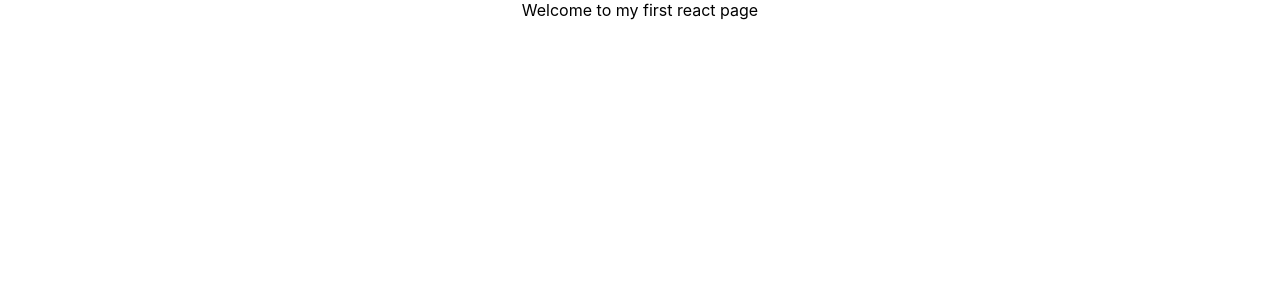
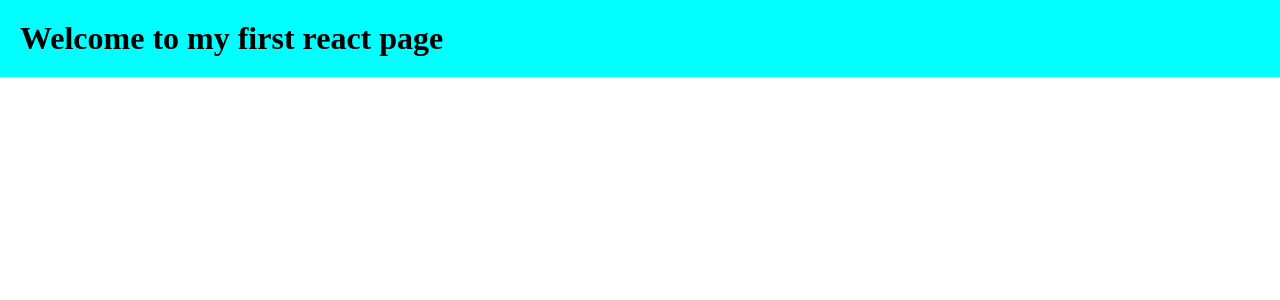
Before and after one commit to satyavarma185/welcome, a React (Create React App) app: page / in a window 1280 px wide. Shown: the top 300 px of the page. Built offline with nearby package versions, Linux system fonts and the light colour scheme.

Commit message:
setup gh-pages

```diff
--- a/src/App.css
+++ /dev/null
@@ -1,38 +0,0 @@
-.App {
-  text-align: center;
-}
-
-.App-logo {
-  height: 40vmin;
-  pointer-events: none;
-}
-
-@media (prefers-reduced-motion: no-preference) {
-  .App-logo {
-    animation: App-logo-spin infinite 20s linear;
-  }
-}
-
-.App-header {
-  background-color: #282c34;
-  min-height: 100vh;
-  display: flex;
-  flex-direction: column;
-  align-items: center;
-  justify-content: center;
-  font-size: calc(10px + 2vmin);
-  color: white;
-}
-
-.App-link {
-  color: #61dafb;
-}
-
-@keyframes App-logo-spin {
-  from {
-    transform: rotate(0deg);
-  }
-  to {
-    transform: rotate(360deg);
-  }
-}
--- a/src/App.js
+++ b/src/App.js
@@ -1,10 +1,9 @@
-import logo from './logo.svg';
-import './App.css';
+import React from "react";
 
 function App() {
   return (
     <div className="App">
-      Welcome to my first react page
+      <h1>Welcome to my first react page</h1>
     </div>
   );
 }
--- a/src/index.css
+++ b/src/index.css
@@ -1,13 +1,10 @@
-body {
+*{
   margin: 0;
-  font-family: -apple-system, BlinkMacSystemFont, 'Segoe UI', 'Roboto', 'Oxygen',
-    'Ubuntu', 'Cantarell', 'Fira Sans', 'Droid Sans', 'Helvetica Neue',
-    sans-serif;
-  -webkit-font-smoothing: antialiased;
-  -moz-osx-font-smoothing: grayscale;
+  padding: 0;
+  box-sizing: border-box;
 }
 
-code {
-  font-family: source-code-pro, Menlo, Monaco, Consolas, 'Courier New',
-    monospace;
+h1{
+  background-color: aqua;
+  padding: 20px;
 }
--- a/src/index.js
+++ b/src/index.js
@@ -6,7 +6,5 @@ import App from './App';
 
 const root = ReactDOM.createRoot(document.getElementById('root'));
 root.render(
-
     <App />
-
 );
```
Also changed, not shown: src/reportWebVitals.js (deleted, +0 -13 lines), src/setupTests.js (deleted, +0 -5 lines), src/logo.svg (deleted).
